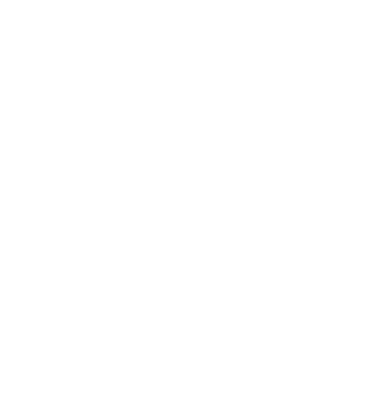
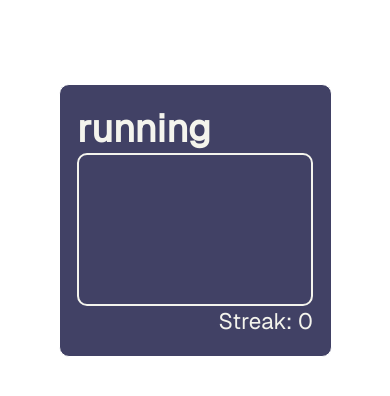
Before and after one commit to jckstllrd/habit-tracker, a React (Vite) app: page / in a window 390 px wide. Shown: the top 396 px of the page. Built offline with nearby package versions, Linux system fonts and the light colour scheme.

Commit message:
style: add habit cell responsive styling

```diff
--- a/src/App.jsx
+++ b/src/App.jsx
@@ -1,18 +1,27 @@
 import { useState } from "react";
 import "./styles/App.css";
 import Habit from "./components/Habit";
+import HabitForm from "./components/HabitForm";
+
 export default function App() {
-  const [habits, setHabits] = useState([]);
-
+  const [habits, setHabits] = useState([
+    {
+      id: 0,
+      name: "running",
+      log_completed: {},
+    },
+  ]);
   function addHabit(habit) {
     setHabits((prev) => [...prev, habit]);
   }
+
   return (
     <>
       <div className="app-container">
         {habits.map((habit) => {
-          return <Habit key={habit.id} />;
+          return <Habit key={habit.id} habit={habit} />;
         })}
+        <HabitForm addHabit={addHabit} />
       </div>
     </>
   );
--- a/src/components/Habit.jsx
+++ b/src/components/Habit.jsx
@@ -1,3 +1,13 @@
-export default function Habit() {
-  return <div className="habit-cell"></div>;
+export default function Habit({ habit }) {
+  return (
+    <div className="habit-cell">
+      <div className="habit-content">
+        <h3 className="habit-name">{habit.name}</h3>
+        <div className="habit-completion">
+          <div className="habit-chart"></div>
+          <p className="habitStreak">Streak: 0</p>
+        </div>
+      </div>
+    </div>
+  );
 }
--- a/src/styles/App.css
+++ b/src/styles/App.css
@@ -35,7 +35,7 @@
   height: 80vh;
   display: grid;
   gap: 10px;
-  grid-template-columns: repeat(3, 1fr);
+  grid-template-columns: repeat(auto-fit, minmax(200px, 400px));
 }
 
 .habit-cell {
@@ -43,4 +43,45 @@
   border: 1px solid white;
   border-radius: 10px;
   aspect-ratio: 1/1;
+  display: flex;
 }
+
+.habit-content {
+  padding: 1.1rem;
+  flex: 1;
+  display: flex;
+  flex-direction: column;
+  justify-content: space-between;
+}
+
+.habit-name {
+  font-weight: 700;
+  color: var(--main-background);
+  font-size: 2.4rem;
+  margin: 0;
+}
+
+.habitStreak {
+  justify-self: flex-end;
+  align-self: flex-end;
+  flex: 1;
+  color: var(--main-background);
+  font-size: 1.4rem;
+  margin: 0;
+}
+
+.habit-completion {
+  height: 100%;
+}
+
+.habit-chart {
+  border: 2px solid var(--main-background);
+  border-radius: 10px;
+  height: 80%;
+}
+
+.form-container {
+  border: 2px solid var(--secondary-colour);
+  border-radius: 10px;
+  aspect-ratio: 1/1;
+}
```
